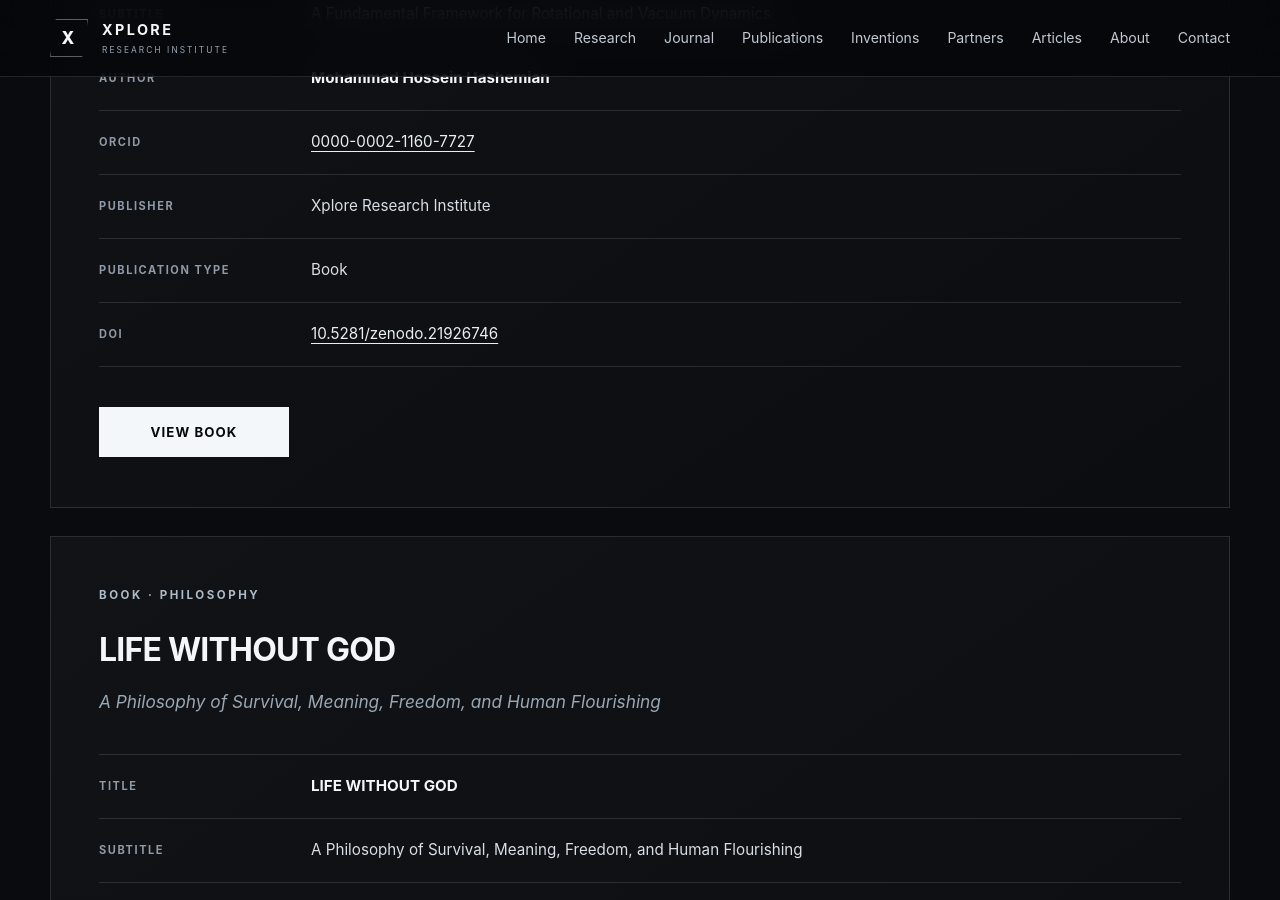
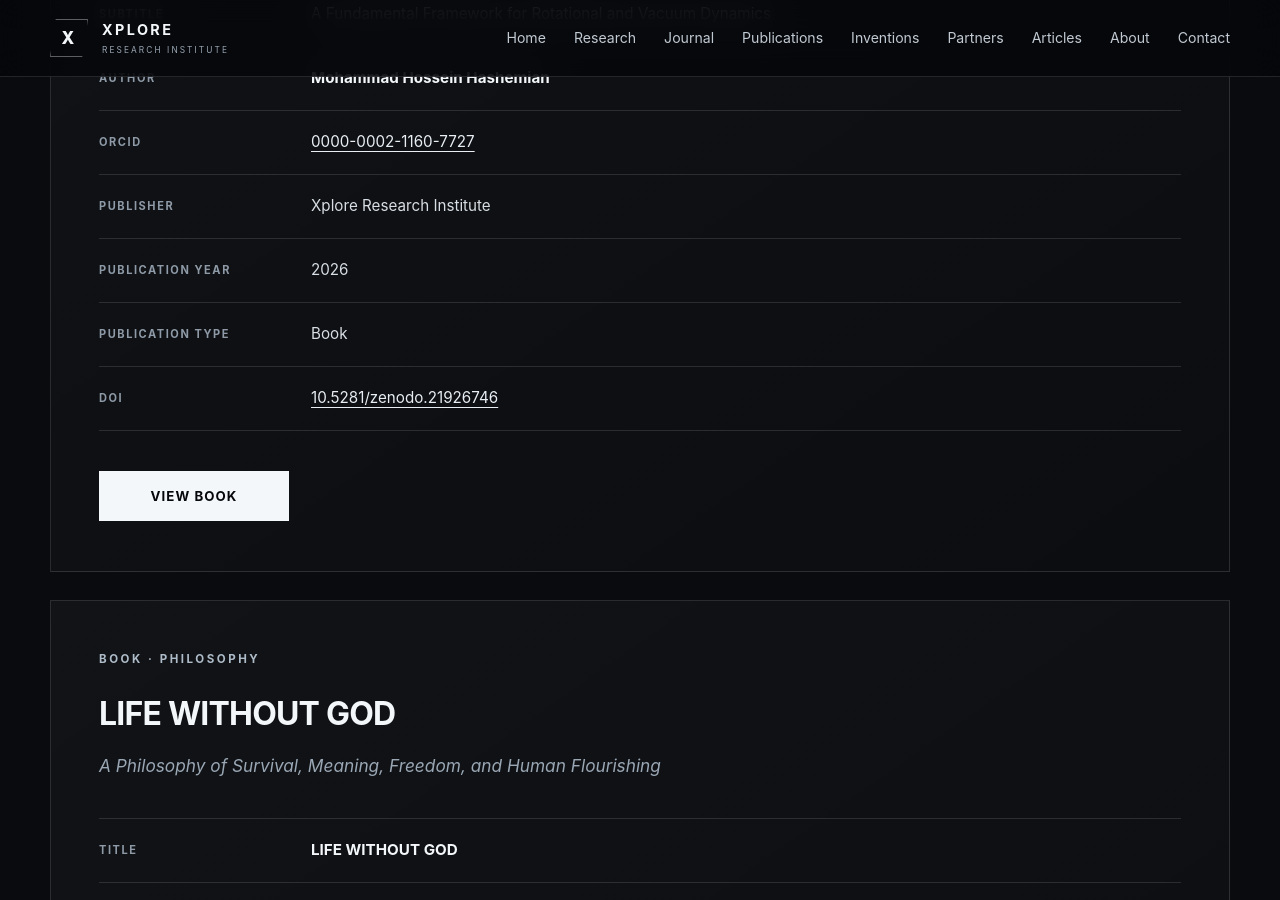
Before and after one commit to Xplore-research-institute/Xplore-research-institute.github.io, a Jekyll site: the page built from publications/index.html, in a window 1280 px wide and 900 px high, scrolled down 2319 px. Built offline with Jekyll 4.4.1, drawn with Linux system fonts in a browser that asks for light colours.

Commit message:
Update index.html
Add publication years to all books

```diff
--- a/publications/index.html
+++ b/publications/index.html
@@ -62,6 +62,7 @@ description: Research articles, books, and scholarly publications published by o
       <div class="publication-meta">
 
         <div class="publication-meta-row">
+
           <div class="publication-meta-label">
             Article ID
           </div>
@@ -69,10 +70,12 @@ description: Research articles, books, and scholarly publications published by o
           <div class="publication-meta-value">
             XRI-JA-2026-001
           </div>
+
         </div>
 
 
         <div class="publication-meta-row">
+
           <div class="publication-meta-label">
             Author
           </div>
@@ -82,10 +85,12 @@ description: Research articles, books, and scholarly publications published by o
               Mohammad Hossein Hashemian
             </strong>
           </div>
+
         </div>
 
 
         <div class="publication-meta-row">
+
           <div class="publication-meta-label">
             Affiliation
           </div>
@@ -93,10 +98,12 @@ description: Research articles, books, and scholarly publications published by o
           <div class="publication-meta-value">
             Xplore Research Institute
           </div>
+
         </div>
 
 
         <div class="publication-meta-row">
+
           <div class="publication-meta-label">
             Publication Year
           </div>
@@ -104,10 +111,12 @@ description: Research articles, books, and scholarly publications published by o
           <div class="publication-meta-value">
             2026
           </div>
+
         </div>
 
 
         <div class="publication-meta-row">
+
           <div class="publication-meta-label">
             Article Type
           </div>
@@ -115,10 +124,12 @@ description: Research articles, books, and scholarly publications published by o
           <div class="publication-meta-value">
             Research Article
           </div>
+
         </div>
 
 
         <div class="publication-meta-row">
+
           <div class="publication-meta-label">
             DOI
           </div>
@@ -134,6 +145,7 @@ description: Research articles, books, and scholarly publications published by o
             </a>
 
           </div>
+
         </div>
 
       </div>
@@ -211,6 +223,7 @@ description: Research articles, books, and scholarly publications published by o
       <div class="publication-meta">
 
         <div class="publication-meta-row">
+
           <div class="publication-meta-label">
             Title
           </div>
@@ -220,10 +233,12 @@ description: Research articles, books, and scholarly publications published by o
               Theory of Rotation
             </strong>
           </div>
+
         </div>
 
 
         <div class="publication-meta-row">
+
           <div class="publication-meta-label">
             Subtitle
           </div>
@@ -231,10 +246,12 @@ description: Research articles, books, and scholarly publications published by o
           <div class="publication-meta-value">
             A Fundamental Framework for Rotational and Vacuum Dynamics
           </div>
+
         </div>
 
 
         <div class="publication-meta-row">
+
           <div class="publication-meta-label">
             Author
           </div>
@@ -244,10 +261,12 @@ description: Research articles, books, and scholarly publications published by o
               Mohammad Hossein Hashemian
             </strong>
           </div>
+
         </div>
 
 
         <div class="publication-meta-row">
+
           <div class="publication-meta-label">
             ORCID
           </div>
@@ -263,10 +282,12 @@ description: Research articles, books, and scholarly publications published by o
             </a>
 
           </div>
+
         </div>
 
 
         <div class="publication-meta-row">
+
           <div class="publication-meta-label">
             Publisher
           </div>
@@ -274,10 +295,25 @@ description: Research articles, books, and scholarly publications published by o
           <div class="publication-meta-value">
             Xplore Research Institute
           </div>
+
         </div>
 
 
         <div class="publication-meta-row">
+
+          <div class="publication-meta-label">
+            Publication Year
+          </div>
+
+          <div class="publication-meta-value">
+            2026
+          </div>
+
+        </div>
+
+
+        <div class="publication-meta-row">
+
           <div class="publication-meta-label">
             Publication Type
           </div>
@@ -285,10 +321,12 @@ description: Research articles, books, and scholarly publications published by o
           <div class="publication-meta-value">
             Book
           </div>
+
         </div>
 
 
         <div class="publication-meta-row">
+
           <div class="publication-meta-label">
             DOI
           </div>
@@ -304,6 +342,7 @@ description: Research articles, books, and scholarly publications published by o
             </a>
 
           </div>
+
         </div>
 
       </div>
@@ -323,7 +362,6 @@ description: Research articles, books, and scholarly publications published by o
       </div>
 
     </article>
-
 
 
     <!-- ==================================================
@@ -357,6 +395,7 @@ description: Research articles, books, and scholarly publications published by o
       <div class="publication-meta">
 
         <div class="publication-meta-row">
+
           <div class="publication-meta-label">
             Title
           </div>
@@ -366,10 +405,12 @@ description: Research articles, books, and scholarly publications published by o
               LIFE WITHOUT GOD
             </strong>
           </div>
+
         </div>
 
 
         <div class="publication-meta-row">
+
           <div class="publication-meta-label">
             Subtitle
           </div>
@@ -377,10 +418,12 @@ description: Research articles, books, and scholarly publications published by o
           <div class="publication-meta-value">
             A Philosophy of Survival, Meaning, Freedom, and Human Flourishing
           </div>
+
         </div>
 
 
         <div class="publication-meta-row">
+
           <div class="publication-meta-label">
             Author
           </div>
@@ -390,10 +433,12 @@ description: Research articles, books, and scholarly publications published by o
               Mohammad Hossein Hashemian
             </strong>
           </div>
+
         </div>
 
 
         <div class="publication-meta-row">
+
           <div class="publication-meta-label">
             ORCID
           </div>
@@ -409,10 +454,12 @@ description: Research articles, books, and scholarly publications published by o
             </a>
 
           </div>
+
         </div>
 
 
         <div class="publication-meta-row">
+
           <div class="publication-meta-label">
             Publisher
           </div>
@@ -420,10 +467,12 @@ description: Research articles, books, and scholarly publications published by o
           <div class="publication-meta-value">
             Xplore Research Institute
           </div>
+
         </div>
 
 
         <div class="publication-meta-row">
+
           <div class="publication-meta-label">
             Publication Year
           </div>
@@ -431,10 +480,12 @@ description: Research articles, books, and scholarly publications published by o
           <div class="publication-meta-value">
             2026
           </div>
+
         </div>
 
 
         <div class="publication-meta-row">
+
           <div class="publication-meta-label">
             Language
           </div>
@@ -442,10 +493,12 @@ description: Research articles, books, and scholarly publications published by o
           <div class="publication-meta-value">
             English
           </div>
+
         </div>
 
 
         <div class="publication-meta-row">
+
           <div class="publication-meta-label">
             Publication Type
           </div>
@@ -453,10 +506,12 @@ description: Research articles, books, and scholarly publications published by o
           <div class="publication-meta-value">
             Book
           </div>
+
         </div>
 
 
         <div class="publication-meta-row">
+
           <div class="publication-meta-label">
             Field
           </div>
@@ -464,10 +519,12 @@ description: Research articles, books, and scholarly publications published by o
           <div class="publication-meta-value">
             Philosophy
           </div>
+
         </div>
 
 
         <div class="publication-meta-row">
+
           <div class="publication-meta-label">
             DOI
           </div>
@@ -483,6 +540,7 @@ description: Research articles, books, and scholarly publications published by o
             </a>
 
           </div>
+
         </div>
 
       </div>
@@ -511,7 +569,6 @@ description: Research articles, books, and scholarly publications published by o
       </div>
 
     </article>
-
 
 
     <!-- ==================================================
@@ -545,6 +602,7 @@ description: Research articles, books, and scholarly publications published by o
       <div class="publication-meta">
 
         <div class="publication-meta-row">
+
           <div class="publication-meta-label">
             Title
           </div>
@@ -554,10 +612,12 @@ description: Research articles, books, and scholarly publications published by o
               Encyclopedia of Social Engineering and the Architecture of Information Power
             </strong>
           </div>
+
         </div>
 
 
         <div class="publication-meta-row">
+
           <div class="publication-meta-label">
             Subtitle
           </div>
@@ -565,10 +625,12 @@ description: Research articles, books, and scholarly publications published by o
           <div class="publication-meta-value">
             Foundations of Cognition, Trust, Deception, Networks, and Information Power
           </div>
+
         </div>
 
 
         <div class="publication-meta-row">
+
           <div class="publication-meta-label">
             Author
           </div>
@@ -578,10 +640,12 @@ description: Research articles, books, and scholarly publications published by o
               Mohammad Hossein Hashemian
             </strong>
           </div>
+
         </div>
 
 
         <div class="publication-meta-row">
+
           <div class="publication-meta-label">
             ORCID
           </div>
@@ -597,10 +661,25 @@ description: Research articles, books, and scholarly publications published by o
             </a>
 
           </div>
+
         </div>
 
 
         <div class="publication-meta-row">
+
+          <div class="publication-meta-label">
+            Publication Year
+          </div>
+
+          <div class="publication-meta-value">
+            2026
+          </div>
+
+        </div>
+
+
+        <div class="publication-meta-row">
+
           <div class="publication-meta-label">
             Field
           </div>
@@ -608,10 +687,12 @@ description: Research articles, books, and scholarly publications published by o
           <div class="publication-meta-value">
             Social Engineering
           </div>
+
         </div>
 
 
         <div class="publication-meta-row">
+
           <div class="publication-meta-label">
             DOI
           </div>
@@ -627,6 +708,7 @@ description: Research articles, books, and scholarly publications published by o
             </a>
 
           </div>
+
         </div>
 
       </div>
```
